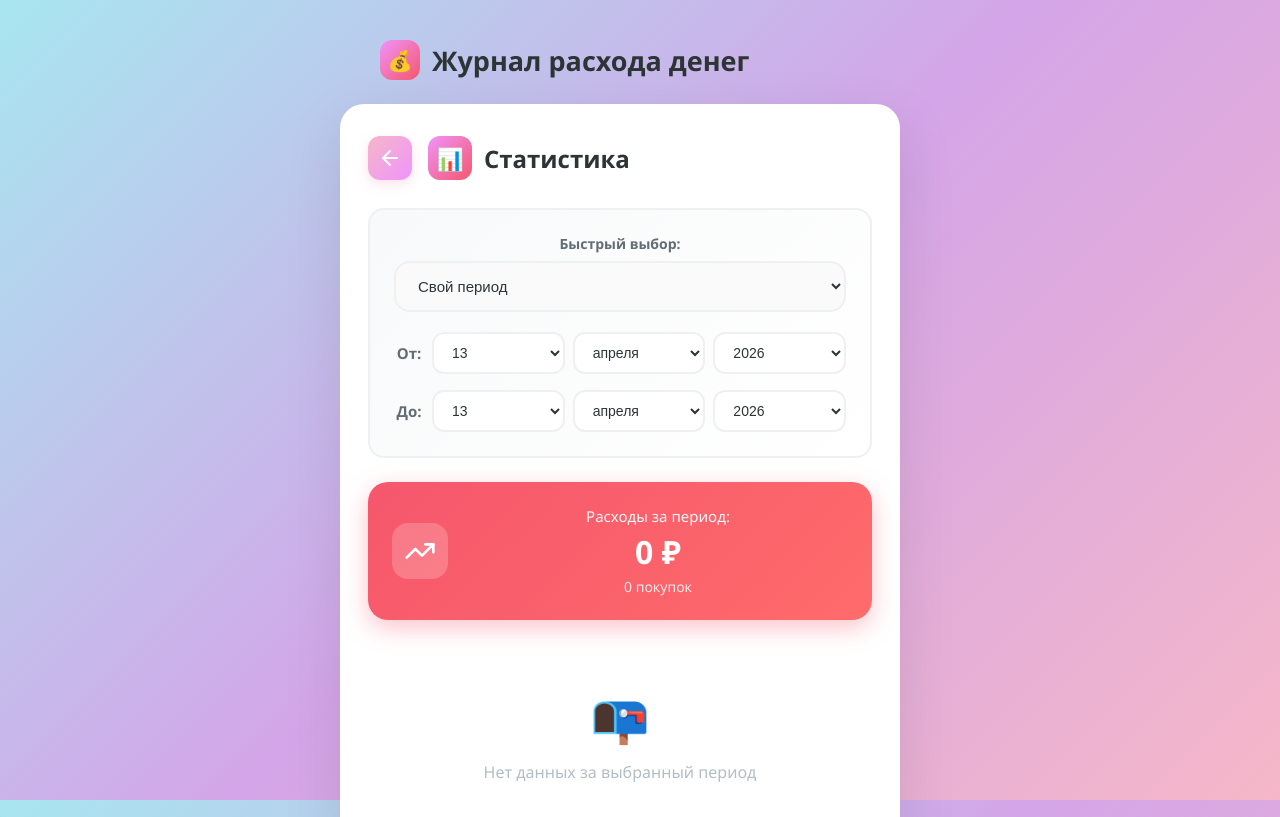
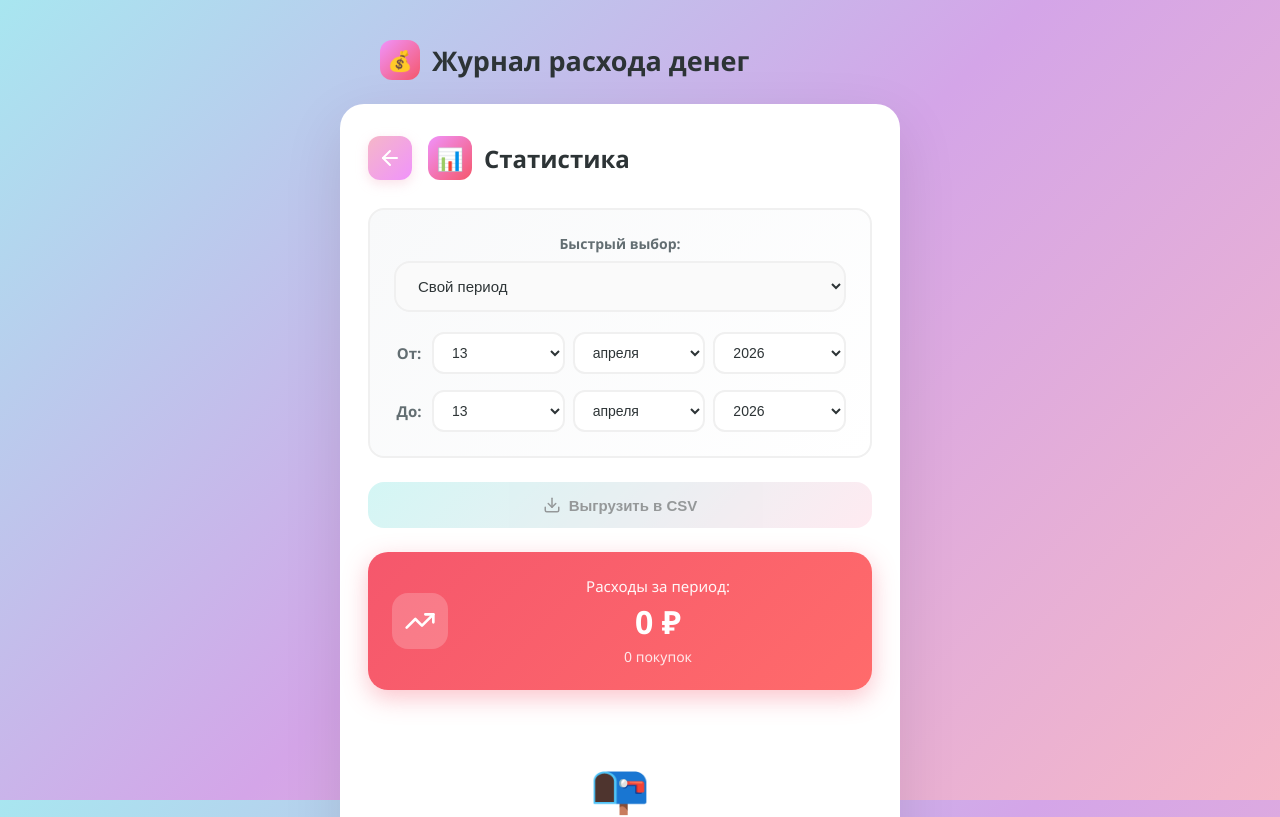
Before and after one commit to picell136/tracker-money_React, a React (Vite) app: page /tracker-money_React/stat in a window 1280 px wide. Shown: the top 817 px of the page. Built offline with nearby package versions, Linux system fonts and the light colour scheme.

Commit message:
Edited Stat.jsx & Home.module.css & Stat.module.css

```diff
--- a/src/components/stat/Stat.jsx
+++ b/src/components/stat/Stat.jsx
@@ -1,6 +1,6 @@
 import React, { useState, useMemo } from 'react'
 import { NavLink } from 'react-router-dom'
-import { ArrowLeft, Calendar, TrendingUp, PieChart } from 'lucide-react'
+import { ArrowLeft, TrendingUp, PieChart, Download } from 'lucide-react'
 import styles from "../../styles/Stat.module.css"
 
 const Stat = () => {
@@ -86,19 +86,21 @@ const Stat = () => {
     const d1 = new Date(startYear, startMonth, startDay)
     const d2 = new Date(endYear, endMonth, endDay, 23, 59, 59)
 
-    if (d1 > d2) return { total: 0, byCategory: [], count: 0 }
+    if (d1 > d2) return { total: 0, byCategory: [], count: 0, purchases: [] }
 
     const targetDates = getDatesInRange(d1, d2)
 
     let total = 0
     const byCategory = {}
     let count = 0
+    const purchases = []
 
     listPurchases.forEach(purchase => {
       if (targetDates.includes(purchase.date)) {
         const cost = Number(purchase.costValue)
         total += cost
         count += 1
+        purchases.push(purchase)
 
         if (!byCategory[purchase.categoriesName]) {
           byCategory[purchase.categoriesName] = 0
@@ -112,13 +114,63 @@ const Stat = () => {
       .map(([name, amount]) => ({ name, amount }))
       .sort((a, b) => b.amount - a.amount)
 
-    return { total, byCategory: sortedCategories, count }
+    return { total, byCategory: sortedCategories, count, purchases }
   }, [listPurchases, startDay, startMonth, startYear, endDay, endMonth, endYear])
 
-  // Цвета для категорий
-  const getCategoryColor = (catName) => {
-    const lower = catName.toLowerCase()
-    return '#a8edea'
+  const getCategoryColor = () => '#a8edea'
+
+  const formatPurchaseDate = (dateStr) => {
+    const [day, month, year] = dateStr.split('-')
+    return `${String(day).padStart(2, '0')}.${String(Number(month) + 1).padStart(2, '0')}.${year}`
+  }
+
+  const csvCell = (value) => {
+    const text = String(value ?? '')
+    if (/[;"\n\r]/.test(text)) {
+      return `"${text.replace(/"/g, '""')}"`
+    }
+    return text
+  }
+
+  const periodLabel = `${String(startDay).padStart(2, '0')}.${String(Number(startMonth) + 1).padStart(2, '0')}.${startYear}-${String(endDay).padStart(2, '0')}.${String(Number(endMonth) + 1).padStart(2, '0')}.${endYear}`
+
+  const exportToCsv = () => {
+    if (stats.count === 0) return
+
+    const rows = [
+      ['Дата', 'Название', 'Категория', 'Сумма'].map(csvCell).join(';'),
+      ...stats.purchases.map((purchase) =>
+        [
+          formatPurchaseDate(purchase.date),
+          purchase.purchaseName,
+          purchase.categoriesName,
+          purchase.costValue
+        ].map(csvCell).join(';')
+      ),
+      '',
+      ['Итого по категориям'].map(csvCell).join(';'),
+      ['Категория', 'Сумма', 'Доля, %'].map(csvCell).join(';'),
+      ...stats.byCategory.map((cat) =>
+        [
+          cat.name,
+          cat.amount,
+          Math.round((cat.amount / stats.total) * 100)
+        ].map(csvCell).join(';')
+      ),
+      '',
+      ['Всего покупок', stats.count].map(csvCell).join(';'),
+      ['Итого, ₽', stats.total].map(csvCell).join(';')
+    ]
+
+    const blob = new Blob(['\uFEFF' + rows.join('\n')], { type: 'text/csv;charset=utf-8;' })
+    const url = URL.createObjectURL(blob)
+    const link = document.createElement('a')
+    link.href = url
+    link.download = `statistika_${periodLabel}.csv`
+    document.body.appendChild(link)
+    link.click()
+    document.body.removeChild(link)
+    URL.revokeObjectURL(url)
   }
 
   return (
@@ -181,6 +233,16 @@ const Stat = () => {
           </div>
         </div>
 
+        <button
+          type="button"
+          className={styles.exportBtn}
+          onClick={exportToCsv}
+          disabled={stats.count === 0}
+        >
+          <Download size={18} />
+          Выгрузить в CSV
+        </button>
+
         {/* Результаты */}
         <div className={styles.resultsSection}>
           <div className={styles.totalCard}>
--- a/src/styles/Home.module.css
+++ b/src/styles/Home.module.css
@@ -33,6 +33,12 @@
 }
 
 .navBtn.next {
+    background: #f5b7c8;
+    color: #fff;
+    box-shadow: 0 4px 12px rgba(245, 183, 200, 0.5);
+}
+
+.navBtn.prev {
     background: #f5b7c8;
     color: #fff;
     box-shadow: 0 4px 12px rgba(245, 183, 200, 0.5);
--- a/src/styles/Stat.module.css
+++ b/src/styles/Stat.module.css
@@ -136,6 +136,35 @@
 
 .dateSelect:focus {
     border-color: #a8edea;
+}
+
+.exportBtn {
+    width: 100%;
+    margin-bottom: 24px;
+    padding: 14px 18px;
+    border: none;
+    border-radius: 16px;
+    background: linear-gradient(135deg, #a8edea, #fed6e3);
+    color: #2d3436;
+    font-size: 15px;
+    font-weight: 700;
+    cursor: pointer;
+    display: flex;
+    align-items: center;
+    justify-content: center;
+    gap: 8px;
+    box-shadow: 0 4px 15px rgba(168, 237, 234, 0.45);
+    transition: transform 0.2s, box-shadow 0.2s, opacity 0.2s;
+}
+
+.exportBtn:hover:not(:disabled) {
+    transform: translateY(-2px);
+}
+
+.exportBtn:disabled {
+    opacity: 0.5;
+    cursor: not-allowed;
+    box-shadow: none;
 }
 
 /* --- Секция результатов --- */
```
